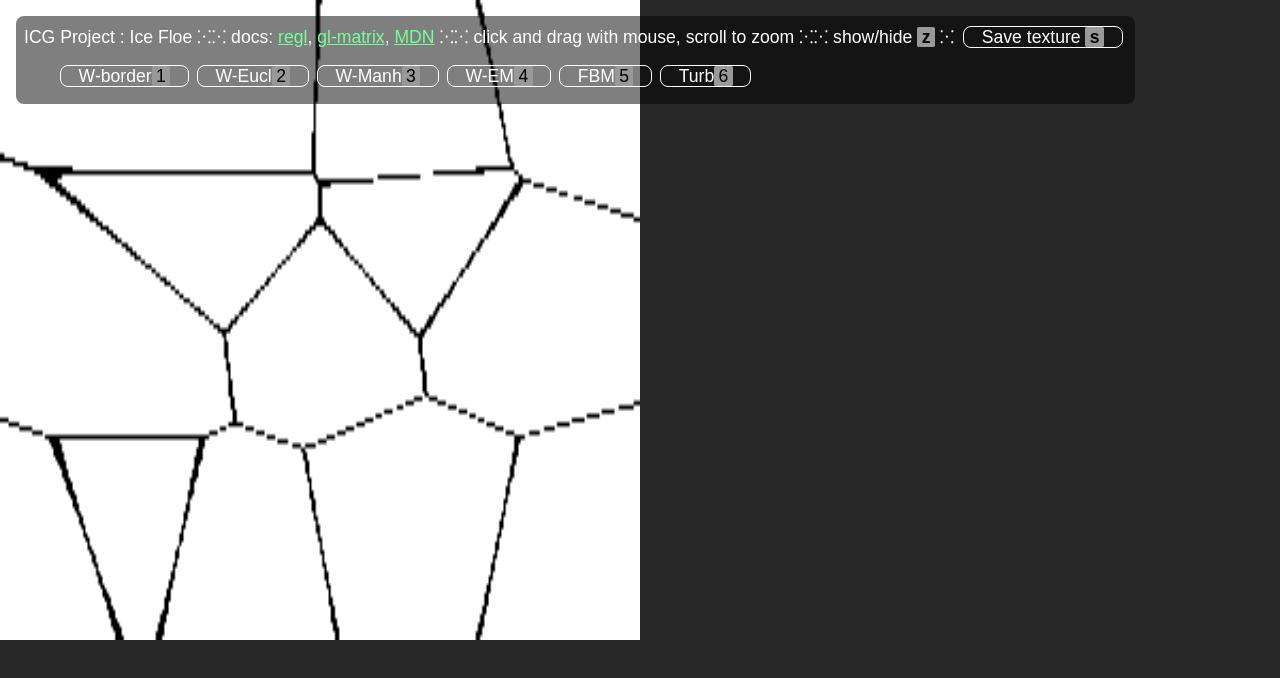
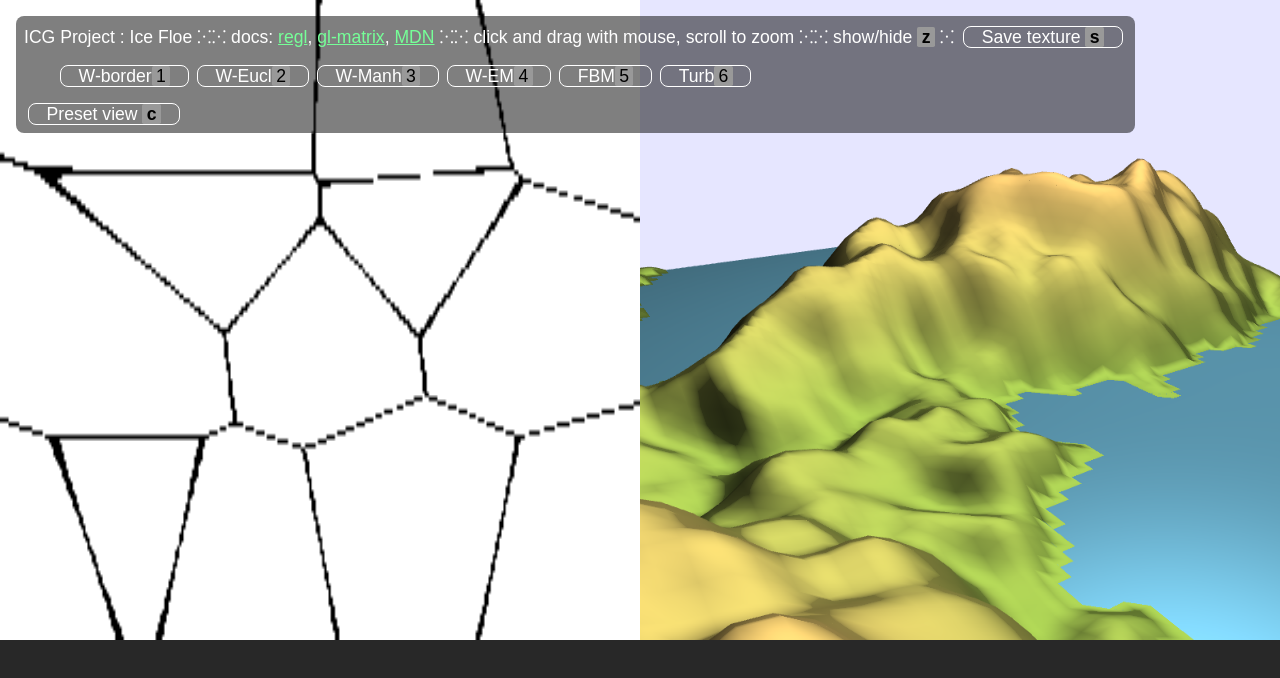
Before and after one commit to salimbeni1/ice_floe, a plain HTML site: page index.html in a window 1280 px wide. Drawn offline with Linux system fonts and the light colour scheme.

Commit message:
canvas separation working git add .

```diff
--- a/index.html
+++ b/index.html
@@ -25,6 +25,8 @@
 <!-- our implementation -->
 <script src="src/noise.js" defer="true"></script>
 <script src="src/main_textures.js" defer="true"></script>
+<script src="src/terrain.js" defer="true"></script>
+<script src="src/main_terrain.js" defer="true"></script>
 
 
 
@@ -45,6 +47,9 @@
 	</p>
 	<ul id="variants"></ul>
 	<pre id="debug-text"></pre>
+	<p id="view-options">
+		<span id="btn-preset-view" class="button">Preset view <strong class="keyboard">c</strong></span>
+	</p>
 </div>
 
 
@@ -53,7 +58,7 @@
 <!-- where we draw the simulation -->
 <div style="display: flex; flex-direction: row;width: 100%; height: 100%;">
 	<canvas id="textures" style="width: 50vw; height: 50vw;"></canvas>
-	<canvas id="simulation" style="width: 50vw;"></canvas>
+	<canvas id="simulation" style="width: 50vw; height: 50vw;"></canvas>
 </div>
 
 </main>
--- /dev/null
+++ b/src/main_terrain.js
@@ -0,0 +1,242 @@
+"use strict";
+
+//const {mat2, mat4, mat3, vec4, vec3, vec2} = glMatrix;
+//const deg_to_rad = Math.PI / 180;
+
+async function main() {
+	/* const in JS means the variable will not be bound to a new value, but the value can be modified (if its an object or array)
+		https://developer.mozilla.org/en-US/docs/Web/JavaScript/Reference/Statements/const
+	*/
+
+	const debug_overlay = document.getElementById('debug-overlay');
+
+	// We are using the REGL library to work with webGL
+	// http://regl.party/api
+	// https://github.com/regl-project/regl/blob/master/API.md
+
+
+	// The <canvas> (HTML element for drawing graphics) was created by REGL, lets take a handle to it.
+	const canvas_elem = document.getElementById("simulation");//document.getElementsByTagName('canvas')[0];
+
+
+	const regl = createREGL({ // the canvas to use
+		canvas: canvas_elem,
+		profile: true, // if we want to measure the size of buffers/textures in memory
+		extensions: ['oes_texture_float'], // enable float textures
+	});
+
+
+
+
+	let update_needed = true;
+
+	{
+		// Resize canvas to fit the window, but keep it square.
+		function resize_canvas() {
+			canvas_elem.width = window.innerWidth/2;
+			canvas_elem.height = window.innerHeight;
+
+			update_needed = true;
+		}
+		resize_canvas();
+		window.addEventListener('resize', resize_canvas);
+	}
+
+	/*---------------------------------------------------------------
+		Resource loading
+	---------------------------------------------------------------*/
+
+	/*
+	The textures fail to load when the site is opened from local file (file://) due to "cross-origin".
+	Solutions:
+	* run a local webserver
+		python -m http.server 8000
+		# open localhost:8000
+	OR
+	* run chromium with CLI flag
+		"C:\Program Files (x86)\Google\Chrome\Application\chrome.exe" --allow-file-access-from-files index.html
+
+	* edit config in firefox
+		security.fileuri.strict_origin_policy = false
+	*/
+
+	// Start downloads in parallel
+	const resources = {};
+
+	[
+		"noise.frag",
+		"display.vert",
+
+		"terrain.vert",
+		"terrain.frag",
+
+		"buffer_to_screen.vert",
+		"buffer_to_screen.frag",
+
+	].forEach((shader_filename) => {
+		resources[`shaders/${shader_filename}`] = load_text(`./src/shaders/${shader_filename}`);
+	});
+
+	// Wait for all downloads to complete
+	for (const key in resources) {
+		if (resources.hasOwnProperty(key)) {
+			resources[key] = await resources[key]
+		}
+	}
+
+
+	/*---------------------------------------------------------------
+		Camera
+	---------------------------------------------------------------*/
+	const mat_world_to_cam = mat4.create();
+	const cam_distance_base = 0.75;
+
+	let cam_angle_z = -0.5; // in radians!
+	let cam_angle_y = -0.42; // in radians!
+	let cam_distance_factor = 1.;
+
+	let cam_target = [0, 0, 0];
+
+	function update_cam_transform() {
+
+		let r = cam_distance_base*cam_distance_factor;
+		// Example camera matrix, looking along forward-X, edit this
+		const look_at = mat4.lookAt(mat4.create(),
+		  [-r, 0, 0], // camera position in world coord
+		  [0, 0, 0], // view target point
+		  [0, 0, 1], // up vector
+		);
+		// Store the combined transform in mat_world_to_cam
+		// mat_world_to_cam = A * B * ...
+		mat4_matmul_many(mat_world_to_cam,
+				 look_at,
+				 mat4.fromYRotation(mat4.create(), cam_angle_y),
+				 mat4.fromZRotation(mat4.create(), cam_angle_z)
+				  );
+	}
+
+	update_cam_transform();
+
+	// Prevent clicking and dragging from selecting the GUI text.
+	canvas_elem.addEventListener('mousedown', (event) => { event.preventDefault(); });
+
+	// Rotate camera position by dragging with the mouse
+	window.addEventListener('mousemove', (event) => {
+		// if left or middle button is pressed
+		if (event.buttons & 1 || event.buttons & 4) {
+			if (event.shiftKey) {
+				const r = mat2.fromRotation(mat2.create(), -cam_angle_z);
+				const offset = vec2.transformMat2([0, 0], [event.movementY, event.movementX], r);
+				vec2.scale(offset, offset, -0.01);
+				cam_target[0] += offset[0];
+				cam_target[1] += offset[1];
+			} else {
+				cam_angle_z += event.movementX*0.005;
+				cam_angle_y += -event.movementY*0.005;
+			}
+			update_cam_transform();
+			update_needed = true;
+		}
+
+	});
+
+	window.addEventListener('wheel', (event) => {
+		// scroll wheel to zoom in or out
+		const factor_mul_base = 1.08;
+		const factor_mul = (event.deltaY > 0) ? factor_mul_base : 1./factor_mul_base;
+		cam_distance_factor *= factor_mul;
+		cam_distance_factor = Math.max(0.1, Math.min(cam_distance_factor, 4));
+		// console.log('wheel', event.deltaY, event.deltaMode);
+		event.preventDefault(); // don't scroll the page too...
+		update_cam_transform();
+		update_needed = true;
+	})
+
+	/*---------------------------------------------------------------
+		Actors
+	---------------------------------------------------------------*/
+
+	const noise_textures = init_noise(regl, resources);
+
+	const texture_fbm = (() => {
+		for(const t of noise_textures) {
+			//if(t.name === 'FBM') {
+			if(t.name === 'FBM_for_terrain') {
+				return t;
+			}
+		}
+	})();
+
+	texture_fbm.draw_texture_to_buffer({width: 96, height: 96, mouse_offset: [-12.24, 8.15]});
+
+	const terrain_actor = init_terrain(regl, resources, texture_fbm.get_buffer());
+
+	/*
+		UI
+	*/
+	register_keyboard_action('z', () => {
+		debug_overlay.classList.toggle('hide');
+	})
+
+
+	function activate_preset_view() {
+		cam_angle_z = -1.0;
+		cam_angle_y = -0.42;
+		cam_distance_factor = 1.0;
+		cam_target = [0, 0, 0];
+
+		update_cam_transform();
+		update_needed = true;
+	}
+	activate_preset_view();
+
+	document.getElementById('btn-preset-view').addEventListener('click', activate_preset_view);
+	register_keyboard_action('c', activate_preset_view);
+
+	/*---------------------------------------------------------------
+		Frame render
+	---------------------------------------------------------------*/
+	const mat_projection = mat4.create();
+	const mat_view = mat4.create();
+
+	let light_position_world = [0.2, -0.3, 0.8, 1.0];
+	//let light_position_world = [1, -1, 1., 1.0];
+
+	const light_position_cam = [0, 0, 0, 0];
+
+	regl.frame((frame) => {
+		if(update_needed) {
+			update_needed = false; // do this *before* running the drawing code so we don't keep updating if drawing throws an error.
+
+			mat4.perspective(mat_projection,
+				deg_to_rad * 60, // fov y
+				frame.framebufferWidth / frame.framebufferHeight, // aspect ratio
+				0.01, // near
+				100, // far
+			)
+
+			mat4.copy(mat_view, mat_world_to_cam);
+
+			// Calculate light position in camera frame
+			vec4.transformMat4(light_position_cam, light_position_world, mat_view);
+
+			const scene_info = {
+				mat_view:        mat_view,
+				mat_projection:  mat_projection,
+				light_position_cam: light_position_cam,
+			}
+
+			// Set the whole image to black
+			regl.clear({color: [0.9, 0.9, 1., 1]});
+
+			terrain_actor.draw(scene_info);
+		}
+
+// 		debug_text.textContent = `
+// Hello! Sim time is ${sim_time.toFixed(2)} s
+// Camera: angle_z ${(cam_angle_z / deg_to_rad).toFixed(1)}, angle_y ${(cam_angle_y / deg_to_rad).toFixed(1)}, distance ${(cam_distance_factor*cam_distance_base).toFixed(1)}
+// `;
+	});
+}
+
+DOM_loaded_promise.then(main);
--- a/src/noise.js
+++ b/src/noise.js
@@ -118,7 +118,8 @@ function init_noise(regl, resources) {
 		new NoiseTexture('W-Manh', 'tex_worley_manhatan'),
 		new NoiseTexture('W-EM', 'tex_worley_manhatan_euclidian'),
 		new NoiseTexture('FBM', 'tex_fbm'),
-		new NoiseTexture('Turb', 'tex_turbulence')
+		new NoiseTexture('Turb', 'tex_turbulence'),
+		new NoiseTexture('FBM_for_terrain', 'tex_fbm_for_terrain', true),
 	];
 
 	return noise_textures;
--- /dev/null
+++ b/src/shaders/terrain.frag
@@ -0,0 +1,62 @@
+precision highp float;
+
+// varying vec2 v2f_tex_coord;
+varying vec3 v2f_normal; // normal vector in camera coordinates
+varying vec3 v2f_dir_to_light; // direction to light source
+varying vec3 v2f_dir_from_view; // viewing vector (from eye to vertex in view coordinates)
+varying float v2f_height;
+
+const vec3  light_color = vec3(1.0, 0.941, 0.898);
+// Small perturbation to prevent "z-fighting" on the water on some machines...
+const float terrain_water_level    = -0.03125 + 1e-6;
+const vec3  terrain_color_water    = vec3(0.29, 0.51, 0.62);
+const vec3  terrain_color_mountain = vec3(0.8, 0.5, 0.4);
+const vec3  terrain_color_grass    = vec3(0.33, 0.43, 0.18);
+
+void main()
+{
+  const vec3 ambient = 0.2 * light_color; // Ambient light intensity
+  float height = v2f_height;
+
+  /* TODO
+  Compute the terrain color ("material") and shininess based on the height as
+  described in the handout.
+
+  Water:
+      color = terrain_color_water
+      shininess = 8.0
+  Ground:
+      color = interpolate between terrain_color_grass and terrain_color_mountain, weight is (height - terrain_water_level)*2
+      shininess = 0.5
+  */
+
+  vec3 material_color;
+  float shininess;
+
+  if(height  >=  terrain_water_level ) {
+    material_color = mix(terrain_color_grass, terrain_color_mountain , (height - terrain_water_level)*2.) ;
+    shininess = 0.5;
+  }else {
+    material_color = terrain_color_water;
+    shininess = 8.;
+  }
+
+  /* TODO 3.2: apply the phong lighting model
+      Implement the Phong shading model by using the passed variables and write the resulting color to `color`.
+      `material_color should be used as material parameter for ambient, diffuse and specular lighting.
+      Hints:
+  */
+
+  vec3 ambient_light = ambient * material_color ;
+
+  vec3 diffuse_light = light_color  * material_color * max( dot( normalize(v2f_normal) , normalize(v2f_dir_to_light) ) , 0.0 ) ;
+
+
+  vec3 reflectDir =  reflect( normalize(-v2f_dir_to_light) , normalize(v2f_normal) ) ;
+
+    vec3 specularLight = light_color * material_color * pow( max( dot( normalize(reflectDir) , normalize(v2f_dir_from_view) ) , 0.0) , shininess ) ;
+
+
+  vec3 color = ambient_light + diffuse_light + specularLight;
+  gl_FragColor = vec4(color, 1.); // output: RGBA in 0..1 range
+}
--- /dev/null
+++ b/src/shaders/terrain.vert
@@ -0,0 +1,37 @@
+attribute vec3 position;
+attribute vec3 normal;
+
+// Vertex shader computes eye-space vertex position and normals + world-space height
+varying vec3 v2f_normal; // normal vector in camera coordinates
+varying vec3 v2f_dir_to_light; // direction to light source
+varying vec3 v2f_dir_from_view; // viewing vector (from eye to vertex in view coordinates)
+varying float v2f_height;
+
+uniform mat4 mat_mvp;
+uniform mat4 mat_model_view;
+uniform mat3 mat_normals; // mat3 not 4, because normals are only rotated and not translated
+
+uniform vec4 light_position; //in camera space coordinates already
+void main()
+{
+    v2f_height = position.z;
+    vec4 position_v4 = vec4(position, 1);
+
+    /** TODO 3.2:
+	Setup all outgoing variables so that you can compute in the fragmend shader
+    the phong lighting. You will need to setup all the uniforms listed above, before you
+    can start coding this shader.
+
+    Hint: Compute the vertex position, normal and light_position in eye space.
+    Hint: Write the final vertex position to gl_Position
+    */
+
+    // viewing vector (from camera to vertex in view coordinates), camera is at vec3(0, 0, 0) in cam coords
+    v2f_dir_from_view =  - ( mat_model_view * vec4(position, 1) ).xyz  ; // TODO calculate
+    // direction to light source
+    v2f_dir_to_light =  light_position.xyz - ( mat_model_view * vec4(position, 1) ).xyz; // TODO calculate
+    // transform normal to camera coordinates
+    v2f_normal = mat_normals * normal; // TODO apply normal transformation
+
+    gl_Position = mat_mvp * vec4(position, 1); // TODO apply mvp matrix
+}
--- /dev/null
+++ b/src/terrain.js
@@ -0,0 +1,176 @@
+"use strict";
+
+class BufferData {
+
+	constructor(regl, buffer) {
+		this.width = buffer.width;
+		this.height = buffer.height;
+		this.data = regl.read({framebuffer: buffer});
+
+		// this can read both float and uint8 buffers
+		if (this.data instanceof Uint8Array) {
+			// uint8 array is in range 0...255
+			this.scale = 1./255.;
+		} else {
+			this.scale = 1.;
+		}
+
+	}
+
+	get(x, y) {
+		x = Math.min(Math.max(x, 0), this.width - 1);
+		y = Math.min(Math.max(y, 0), this.height - 1);
+
+		return this.data[x + y*this.width << 2] * this.scale;
+	}
+}
+
+function terrain_build_mesh(height_map) {
+	const grid_width = height_map.width;
+	const grid_height = height_map.height;
+
+	const WATER_LEVEL = -0.03125;
+
+	const vertices = [];
+	const normals = [];
+	const faces = [];
+
+	let max_ver_x = -10;
+	let max_ver_y = -10;
+
+	let min_ver_x = 10;
+	let min_ver_y = 10;
+
+
+
+	// Map a 2D grid index (x, y) into a 1D index into the output vertex array.
+	function xy_to_v_index(x, y) {
+		return x + y*grid_width;
+	}
+
+	for(let gy = 0; gy < grid_height; gy++) {
+		for(let gx = 0; gx < grid_width; gx++) {
+			const idx = xy_to_v_index(gx, gy);
+			let elevation = height_map.get(gx, gy) - 0.5 // we put the value between 0...1 so that it could be stored in a non-float texture on older browsers/GLES3, the -0.5 brings it back to -0.5 ... 0.5;
+
+			// normal as finite difference of the height map
+			// dz/dx = (h(x+dx) - h(x-dx)) / (2 dx)
+			normals[idx] = vec3.normalize([0, 0, 0], [
+				-(height_map.get(gx+1, gy) - height_map.get(gx-1, gy)) / (2. / grid_width),
+				-(height_map.get(gx, gy+1) - height_map.get(gx, gy-1)) / (2. / grid_height),
+				1.,
+			]);
+
+			/* TODO 6.1
+			Generate the displaced terrain vertex corresponding to integer grid location (gx, gy).
+			The height (Z coordinate) of this vertex is determined by height_map.
+			If the point falls below WATER_LEVEL:
+			* it should be clamped back to WATER_LEVEL.
+			* the normal should be [0, 0, 1]
+
+			The XY coordinates are calculated so that the full grid covers the square [-0.5, 0.5]^2 in the XY plane.
+			*/
+
+			const x = (gx / grid_width) -0.5;
+			const y = (gy / grid_height) -0.5;
+			const z = Math.max(elevation , WATER_LEVEL);
+
+			if(elevation < WATER_LEVEL){
+				normals[idx] = [0,0,1];
+			}
+
+			/*
+			max_ver_x = Math.max(max_ver_x , x);
+			max_ver_y = Math.max(max_ver_y , y);
+			min_ver_x = Math.min(min_ver_x , x);
+			min_ver_y = Math.min(min_ver_y , y);
+			*/
+
+			vertices[idx] = [x,y,z];
+		}
+	}
+
+	for(let gy = 0; gy < grid_height - 1; gy++) {
+		for(let gx = 0; gx < grid_width - 1; gx++) {
+			/* TODO 6.1
+			Triangulate the grid cell whose lower lefthand corner is grid index (gx, gy).
+			You will need to create two triangles to fill each square.
+			*/
+			const va = xy_to_v_index(gx, gy);
+			const vb = xy_to_v_index(gx+1, gy);
+			const vc = xy_to_v_index(gx, gy+1);
+			const vd = xy_to_v_index(gx+1, gy+1);
+
+			faces.push([va,vb,vc]);
+			faces.push([vb,vd,vc]);
+			// faces.push([v1, v2, v3]); // adds a triangle on vertex indices v1, v2, v3
+		}
+	}
+
+
+
+	console.log({
+		vertex_positions: vertices,
+		vertex_normals: normals,
+		faces: faces,
+	} , WATER_LEVEL);
+
+	return {
+		vertex_positions: vertices,
+		vertex_normals: normals,
+		faces: faces,
+	};
+}
+
+
+function init_terrain(regl, resources, height_map_buffer) {
+
+	const terrain_mesh = terrain_build_mesh(new BufferData(regl, height_map_buffer));
+
+	const pipeline_draw_terrain = regl({
+		attributes: {
+			position: terrain_mesh.vertex_positions,
+			normal: terrain_mesh.vertex_normals,
+		},
+		uniforms: {
+			mat_mvp: regl.prop('mat_mvp'),
+			mat_model_view: regl.prop('mat_model_view'),
+			mat_normals: regl.prop('mat_normals'),
+
+			light_position: regl.prop('light_position'),
+		},
+		elements: terrain_mesh.faces,
+
+		vert: resources['shaders/terrain.vert'],
+		frag: resources['shaders/terrain.frag'],
+	});
+
+
+	class TerrainActor {
+		constructor() {
+			this.mat_mvp = mat4.create();
+			this.mat_model_view = mat4.create();
+			this.mat_normals = mat3.create();
+			this.mat_model_to_world = mat4.create();
+		}
+
+		draw({mat_projection, mat_view, light_position_cam}) {
+			mat4_matmul_many(this.mat_model_view, mat_view, this.mat_model_to_world);
+			mat4_matmul_many(this.mat_mvp, mat_projection, this.mat_model_view);
+
+			mat3.fromMat4(this.mat_normals, this.mat_model_view);
+			mat3.transpose(this.mat_normals, this.mat_normals);
+			mat3.invert(this.mat_normals, this.mat_normals);
+
+			pipeline_draw_terrain({
+				mat_mvp: this.mat_mvp,
+				mat_model_view: this.mat_model_view,
+				mat_normals: this.mat_normals,
+
+				light_position: light_position_cam,
+			});
+		}
+	}
+
+	return new TerrainActor();
+}
```
